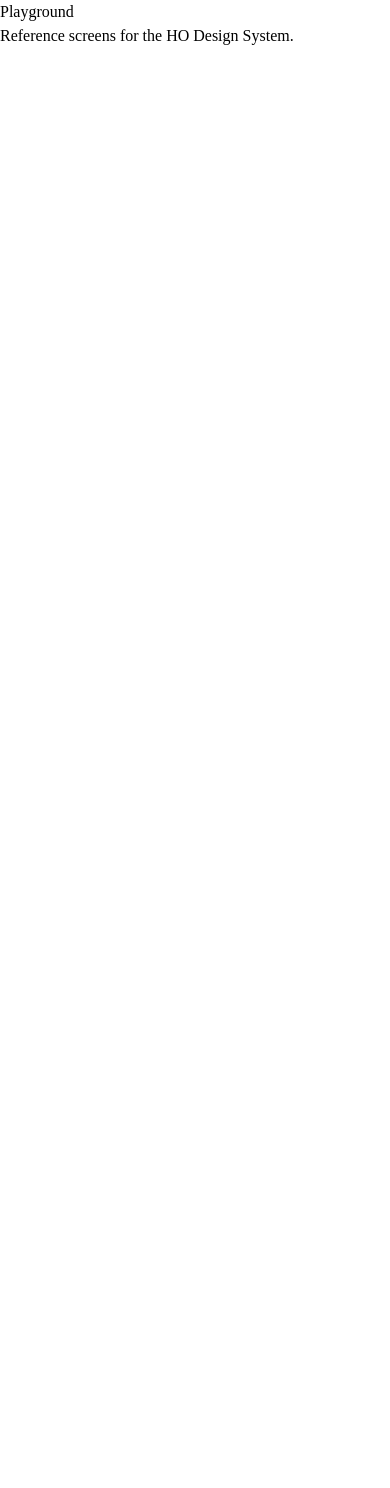
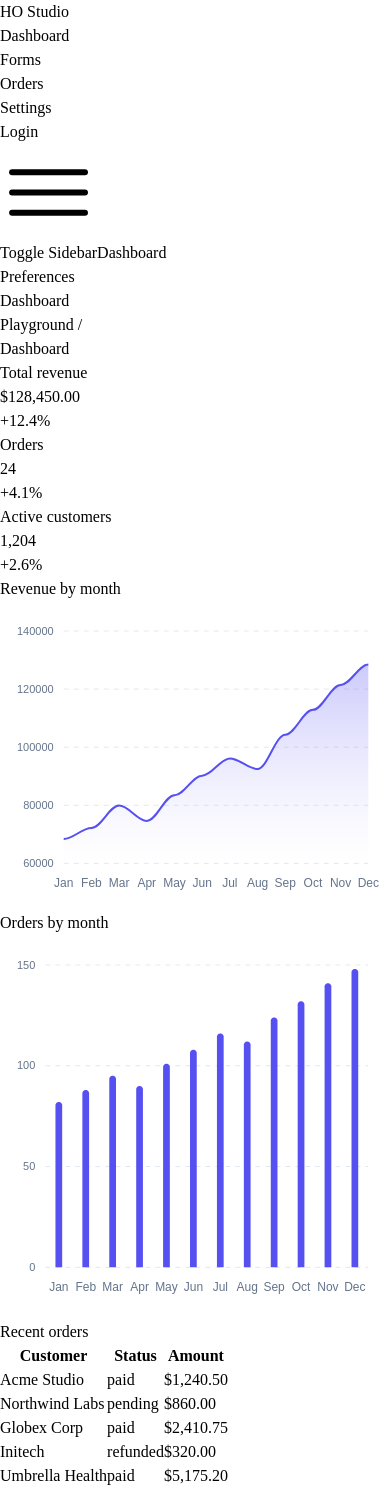
Before and after one commit to HugoOliveiraThor/holiveira-design-system, a Next.js app in the folder apps/playground/: page / in a window 390 px wide. Before the commit the page ends 844 px from the top, so only its background shows below. Built offline with nearby package versions, Linux system fonts and the light colour scheme.

Commit message:
feat(playground): add dashboard with cards charts and orders

```diff
--- a/apps/playground/src/app/layout.tsx
+++ b/apps/playground/src/app/layout.tsx
@@ -3,6 +3,7 @@ import { ThemeProvider } from '@ho-dev/theme';
 import type { Metadata } from 'next';
 import type { ReactNode } from 'react';
 
+import '@ho-dev/charts/chart-styles.css';
 import '@ho-dev/theme/theme.css';
 
 export const metadata: Metadata = {
--- a/apps/playground/src/app/page.tsx
+++ b/apps/playground/src/app/page.tsx
@@ -1,12 +1,10 @@
-import { Card } from '@ho-dev/ui';
+import { DashboardView } from '../features/dashboard/dashboard-view';
+import { AppShell } from '../features/shell/app-shell';
 
 export default function Page() {
   return (
-    <main className="p-6">
-      <Card>
-        <h1 className="text-xl font-semibold">Playground</h1>
-        <p className="mt-2 text-sm">Reference screens for the HO Design System.</p>
-      </Card>
-    </main>
+    <AppShell title="Dashboard" activePath="/">
+      <DashboardView />
+    </AppShell>
   );
 }
--- /dev/null
+++ b/apps/playground/src/features/dashboard/dashboard-view.tsx
@@ -0,0 +1,75 @@
+'use client';
+
+import { AreaChart, BarChart } from '@ho-dev/charts';
+import { Table, TableBody, TableCell, TableHead, TableHeader, TableRow } from '@ho-dev/primitives';
+import { Card, CardTitle } from '@ho-dev/ui';
+
+import {
+  formatOrderAmount,
+  orders as defaultOrders,
+  ordersSeries,
+  revenueSeries,
+  statCards,
+} from '../../data/mock-data';
+import type { Order } from '../../data/mock-data';
+
+export interface DashboardViewProps {
+  orders?: Order[];
+}
+
+export function DashboardView({ orders = defaultOrders }: DashboardViewProps) {
+  return (
+    <div className="space-y-6">
+      <section aria-label="Key metrics" className="grid gap-4 sm:grid-cols-3">
+        {statCards.map((card) => (
+          <Card key={card.id}>
+            <p className="text-sm text-gray-500 dark:text-gray-400">{card.label}</p>
+            <p className="text-dark mt-2 text-2xl font-semibold dark:text-white">{card.value}</p>
+            <p className="text-green mt-1 text-sm font-medium">{card.change}</p>
+          </Card>
+        ))}
+      </section>
+
+      <section aria-label="Performance charts" className="grid gap-4 xl:grid-cols-2">
+        <Card>
+          <CardTitle as="h2">Revenue by month</CardTitle>
+          <AreaChart series={revenueSeries} label="Monthly revenue" />
+        </Card>
+        <Card>
+          <CardTitle as="h2">Orders by month</CardTitle>
+          <BarChart series={ordersSeries} label="Monthly orders" />
+        </Card>
+      </section>
+
+      <Card>
+        <CardTitle as="h2">Recent orders</CardTitle>
+        <Table aria-label="Recent orders" className="mt-4">
+          <TableHeader>
+            <TableRow>
+              <TableHead>Customer</TableHead>
+              <TableHead>Status</TableHead>
+              <TableHead>Amount</TableHead>
+            </TableRow>
+          </TableHeader>
+          <TableBody>
+            {orders.length === 0 ? (
+              <TableRow>
+                <TableCell colSpan={3}>No orders yet.</TableCell>
+              </TableRow>
+            ) : (
+              orders.slice(0, 5).map((order) => (
+                <TableRow key={order.id}>
+                  <TableCell>{order.customer}</TableCell>
+                  <TableCell className="capitalize">{order.status}</TableCell>
+                  <TableCell>{formatOrderAmount(order.amount)}</TableCell>
+                </TableRow>
+              ))
+            )}
+          </TableBody>
+        </Table>
+      </Card>
+    </div>
+  );
+}
+
+DashboardView.displayName = 'DashboardView';
```
Also changed, not shown: 2 other files (tests, documents, lock files or other folders).
